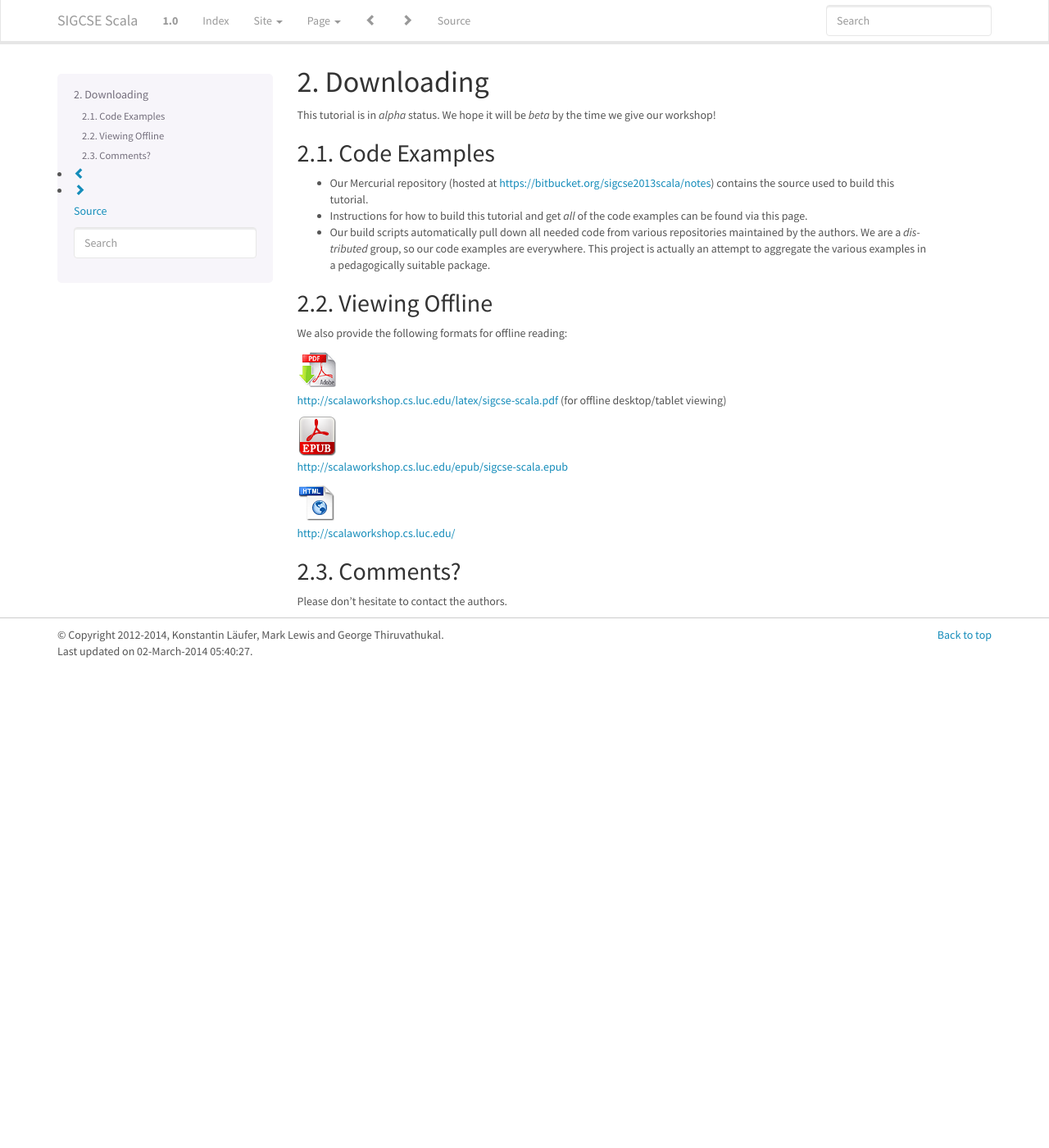
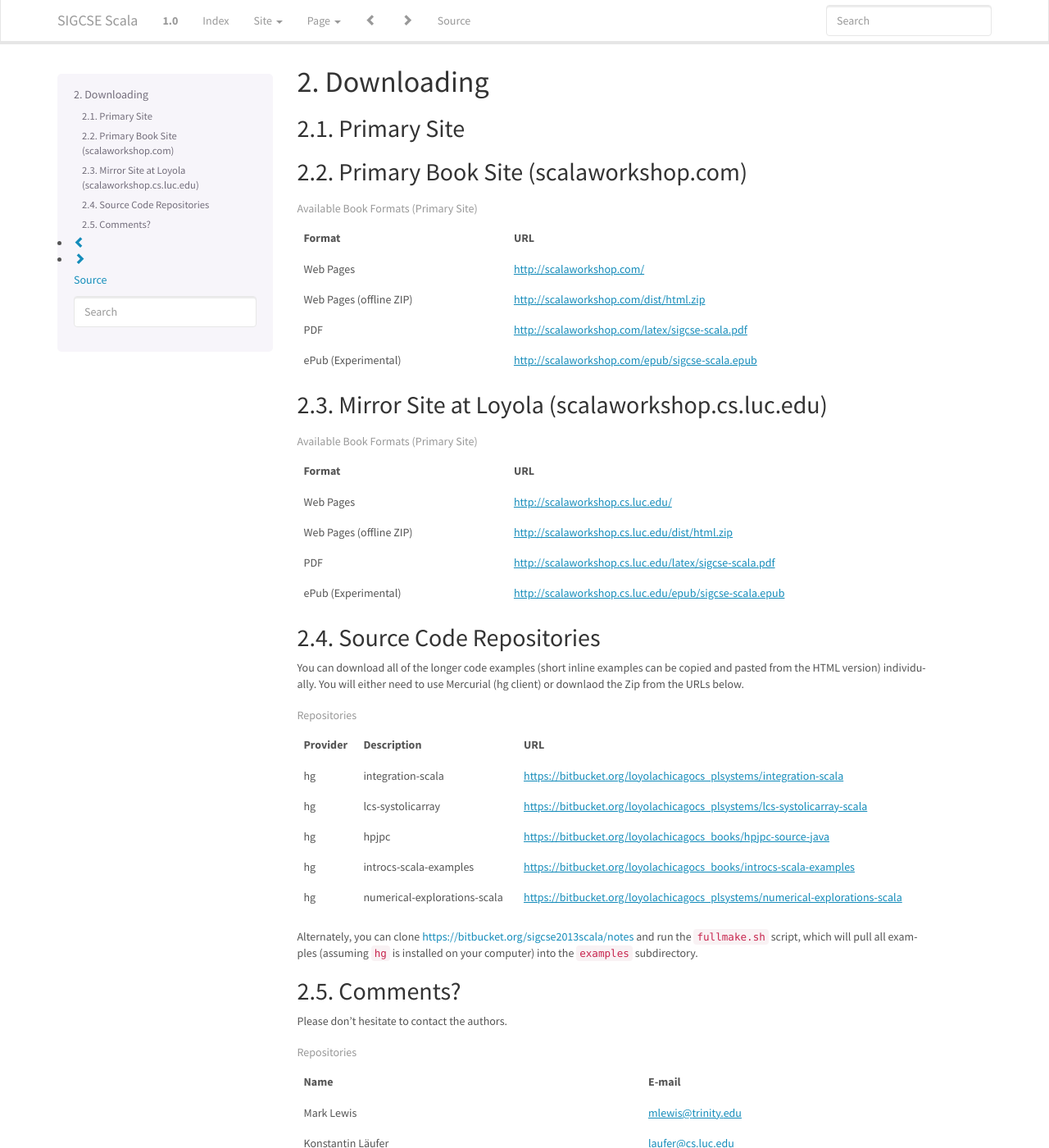
Before and after one commit to LoyolaChicagoBooks/scalaworkshop, a Sphinx documentation site: the page built from source/download.rst, in a window 1280 px wide and 1400 px high. Shown: the whole window at 82% size. Built offline with Sphinx 7.4.7, drawn with Linux system fonts in a browser that asks for light colours; some of the changed text lies outside the part shown.

Commit message:
updates to download page

```diff
--- a/source/download.rst
+++ b/source/download.rst
@@ -4,43 +4,50 @@
 Downloading
 ======================
 
-This tutorial is in *alpha* status. We hope it will be *beta* by the time we give our
-workshop!
+Primary Site
+-----------------
 
-.. index::
-   double: download; source code
+Primary Book Site (scalaworkshop.com)
+--------------------------------------
 
-Code Examples
---------------------
+.. csv-table:: Available Book Formats (Primary Site)
+    :header: "Format", "URL"
+    :widths: 15, 30
 
-- Our Mercurial repository (hosted at https://bitbucket.org/sigcse2013scala/notes) contains the source used to build this tutorial.
+    "Web Pages", "http://scalaworkshop.com/"
+    "Web Pages (offline ZIP)", "http://scalaworkshop.com/dist/html.zip"
+    "PDF", "http://scalaworkshop.com/latex/sigcse-scala.pdf"
+    "ePub (Experimental)", "http://scalaworkshop.com/epub/sigcse-scala.epub"
 
-- Instructions for how to build this tutorial and get *all* of the code examples can be found via this page.
+Mirror Site at Loyola (scalaworkshop.cs.luc.edu)
+----------------------------------------------------
 
-- Our build scripts automatically pull down all needed code from various repositories maintained by the authors. We are a *distributed* group, so our code examples are everywhere. This project is actually an attempt to aggregate the various examples in a pedagogically suitable package.
+.. csv-table:: Available Book Formats (Primary Site)
+    :header: "Format", "URL"
+    :widths: 15, 30
 
-.. index::
-   double: download; PDF
-   double: download; ePub
-   double: download; HTML
+    "Web Pages", "http://scalaworkshop.cs.luc.edu/"
+    "Web Pages (offline ZIP)", "http://scalaworkshop.cs.luc.edu/dist/html.zip"
+    "PDF", "http://scalaworkshop.cs.luc.edu/latex/sigcse-scala.pdf"
+    "ePub (Experimental)", "http://scalaworkshop.cs.luc.edu/epub/sigcse-scala.epub"
 
+Source Code Repositories
+----------------------------
 
-Viewing Offline
---------------------
+You can download all of the longer code examples (short inline examples can be copied and pasted from the HTML version)
+individually. You will either need to use Mercurial (hg client) or downlaod the Zip from the URLs below.
 
-We also provide the following formats for offline reading:
+.. csv-table:: Repositories
+    :header: "Provider", "Description", "URL"
 
-|pdf|
-  http://scalaworkshop.cs.luc.edu/latex/sigcse-scala.pdf (for offline desktop/tablet viewing)
+    "hg","integration-scala","https://bitbucket.org/loyolachicagocs_plsystems/integration-scala"
+    "hg","lcs-systolicarray","https://bitbucket.org/loyolachicagocs_plsystems/lcs-systolicarray-scala"
+    "hg","hpjpc","https://bitbucket.org/loyolachicagocs_books/hpjpc-source-java"
+    "hg","introcs-scala-examples","https://bitbucket.org/loyolachicagocs_books/introcs-scala-examples"
+    "hg","numerical-explorations-scala","https://bitbucket.org/loyolachicagocs_plsystems/numerical-explorations-scala"
 
-|epub|
-  http://scalaworkshop.cs.luc.edu/epub/sigcse-scala.epub
-
-|html|
-  http://scalaworkshop.cs.luc.edu/
-
-.. index::
-   single: contact the authors
+Alternately, you can clone https://bitbucket.org/sigcse2013scala/notes and run the ``fullmake.sh`` script, which will
+pull all examples (assuming ``hg`` is installed on your computer) into the ``examples`` subdirectory.
 
 .. _contact:
 
@@ -48,3 +55,10 @@ Comments?
 --------------------
 
 Please don't hesitate to contact the authors.
+
+.. csv-table:: Repositories
+    :header: "Name","E-mail"
+
+    "Mark Lewis","mlewis@trinity.edu"
+    "Konstantin Läufer","laufer@cs.luc.edu"
+    "George K. Thiruvathukal", "gkt@cs.luc.edu"
```
